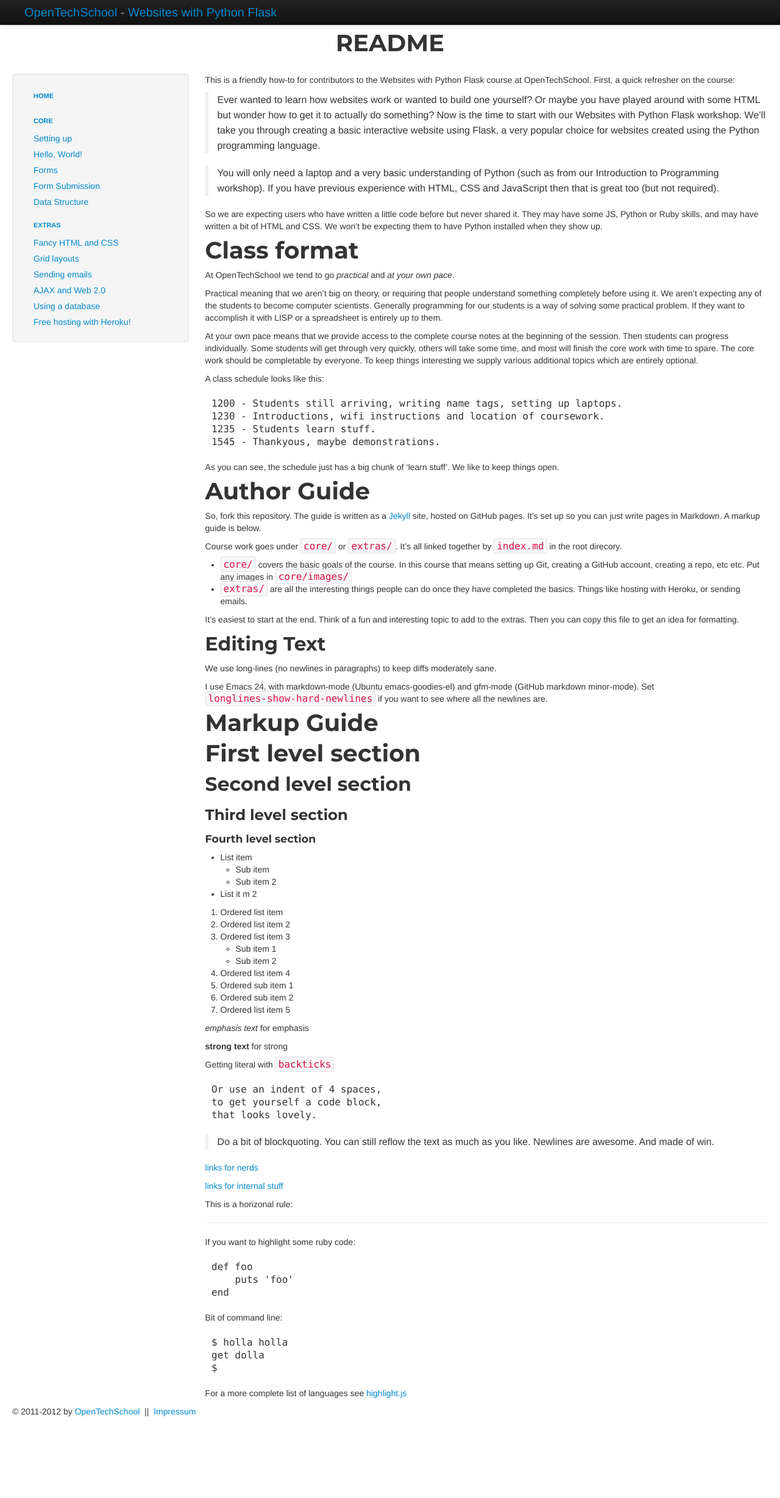
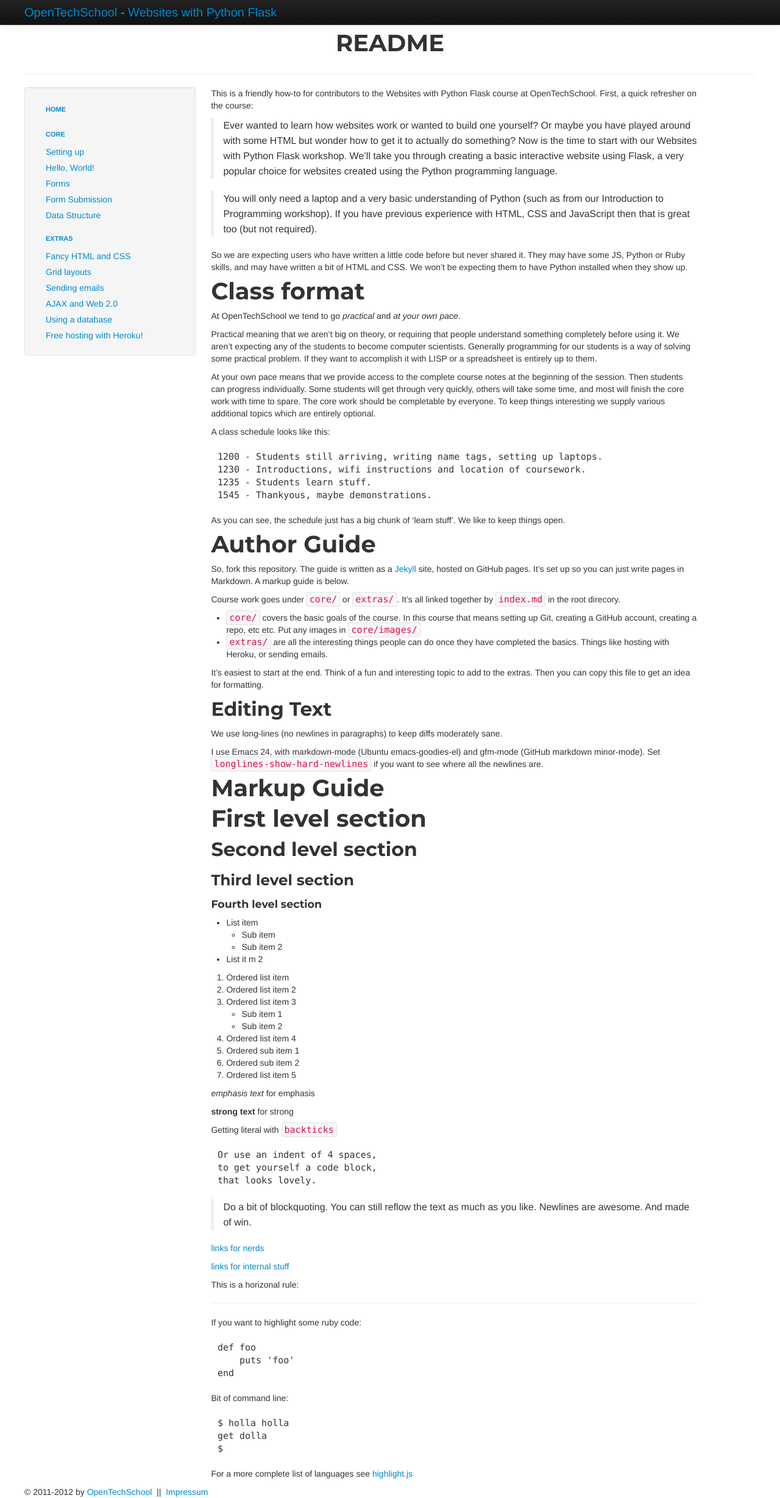
Before and after one commit to OpenTechSchool/python-flask, a Jekyll site: the page built from README.md, in a window 1280 px wide. Shown: the whole page at 61% size. Built offline with Jekyll 4.4.1, drawn with Linux system fonts in a browser that asks for light colours; before the commit the page ends 2325 px from its top, so only the background shows below that.

Commit message:
Add some centering

```diff
--- a/_layouts/ots.html
+++ b/_layouts/ots.html
@@ -14,16 +14,24 @@
         font-family: "Montserrat", "Helvetica Neue", Arial, Helvetica, sans-serif;
       }
 
-      .title { text-align: center; margin-bottom: 30px; }
-
       pre {
         border-color: #fff;
         background-color: #fff;
       }
 
       code {
-        font-size: 16px;
+        font-size: 15px;
+        font-family: Monaco,Menlo,Consolas,"DejaVu Sans Mono", Inconsolata, "Courier New",monospace;
       }
+
+      .title { text-align: center; margin-bottom: 30px; }
+
+      .container-fluid {
+      	max-width: 1200px;
+      	margin: auto;
+      }
+
+      #main-content { max-width: 800px; }
 
      </style>
 </head>
@@ -44,6 +52,7 @@
 
       <div class="row-fluid">
 	<h1 class="title">{{ page.title }}</h1>
+	<hr>
       </div>
 
       <div class="row-fluid">
@@ -59,7 +68,7 @@
       </ul>
       </div>
 
-	<div class="span9">
+	<div id="main-content" class="span9">
       {{ content }}
 	</div>
       </div>
```
